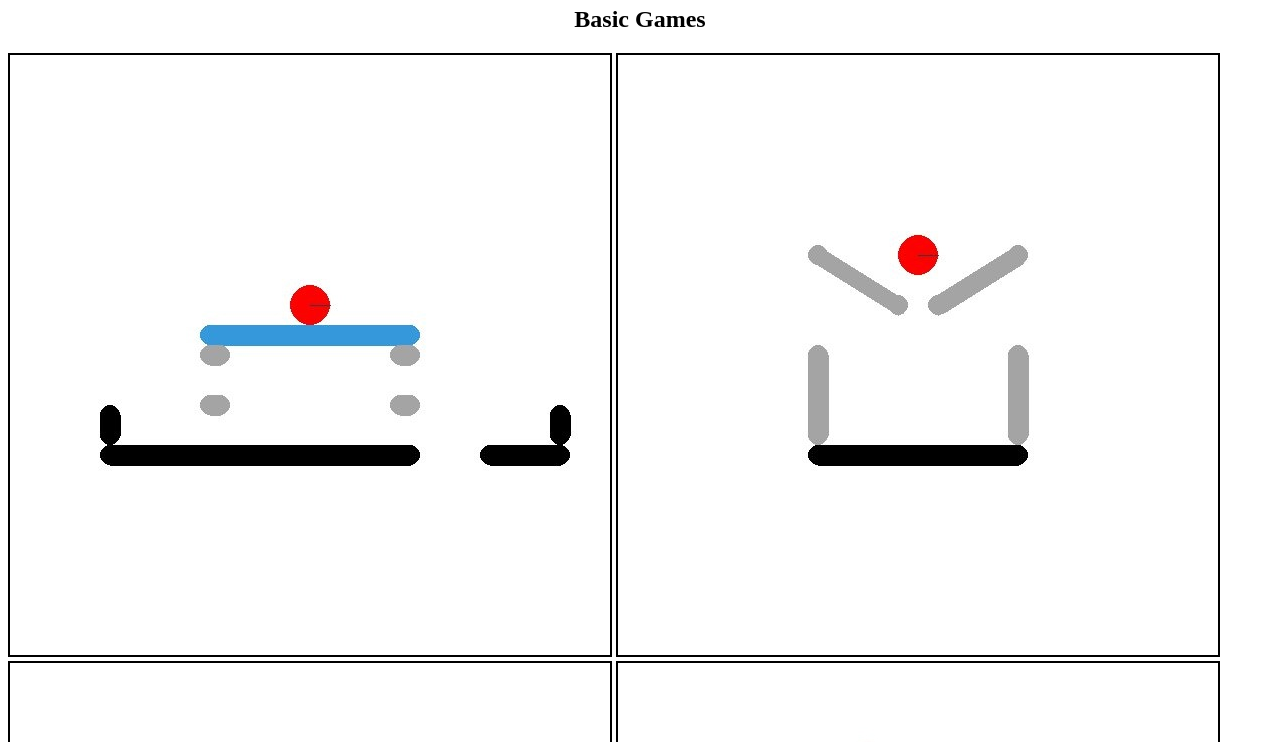
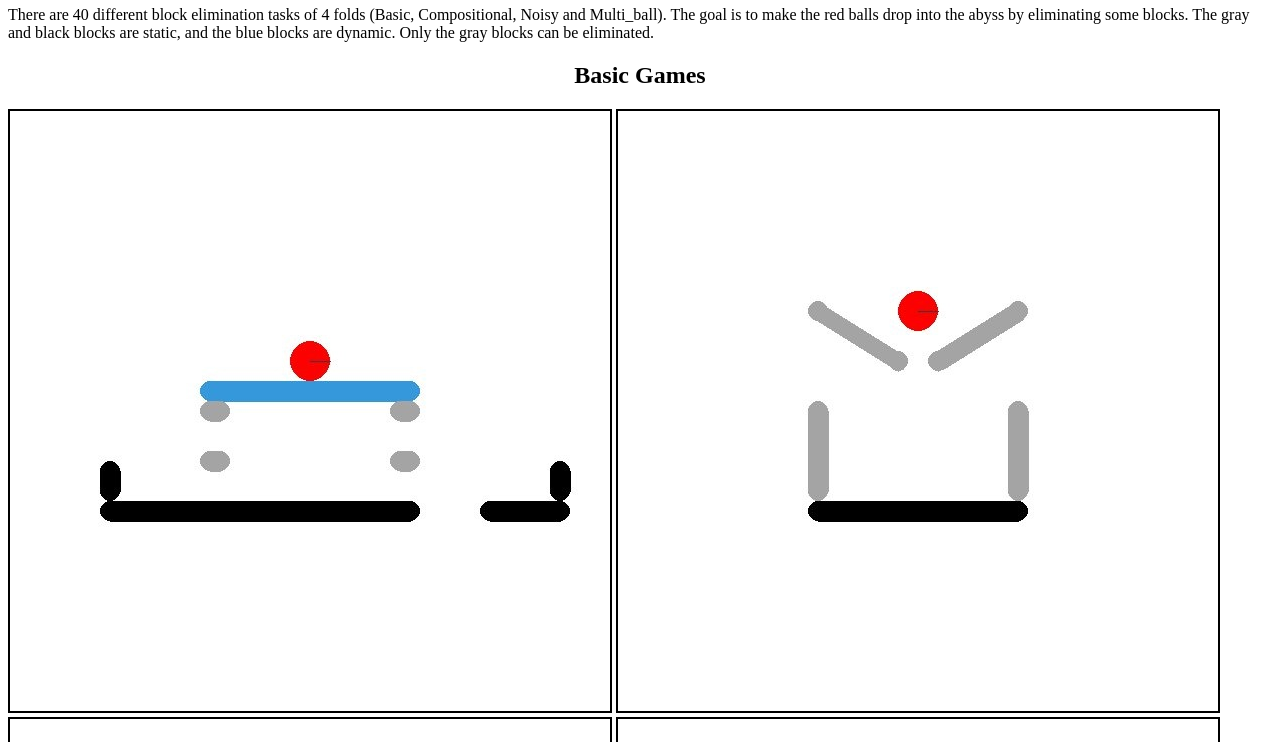
Before and after one commit to lishiqianhugh/IPHYRE, a plain HTML site: page index.html in a window 1280 px wide. Shown: the part 60-802 px from the top of the page. Drawn offline with Linux system fonts and the light colour scheme.

Commit message:
update index.html

```diff
--- a/index.html
+++ b/index.html
@@ -2,6 +2,12 @@
 <body>
 
 <h1 align="center">Interactive Physical Reasoning</h1>
+
+<div>There are 40 different block elimination tasks of 4 folds (Basic, Compositional, Noisy and Multi_ball).
+    The goal is to make the red balls drop into the abyss by eliminating some blocks.
+    The gray and black blocks are static, and the blue blocks are dynamic.
+    Only the gray blocks can be eliminated.
+</div>
 
 <h2 align="center">Basic Games</h2>
 <img src="games/images/basic_angle.jpg" title="basic_angle" width="600" height="600" border="2">
```
